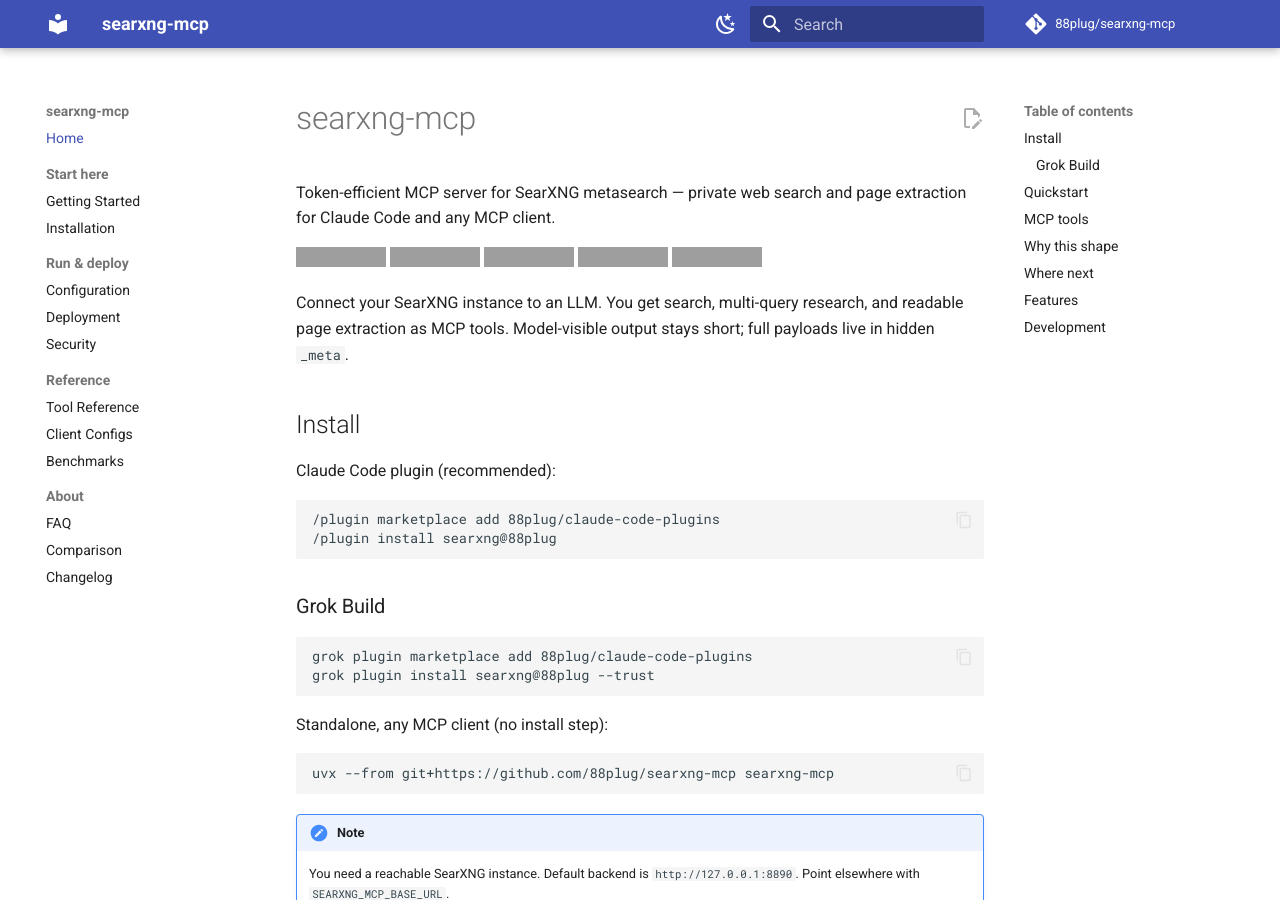
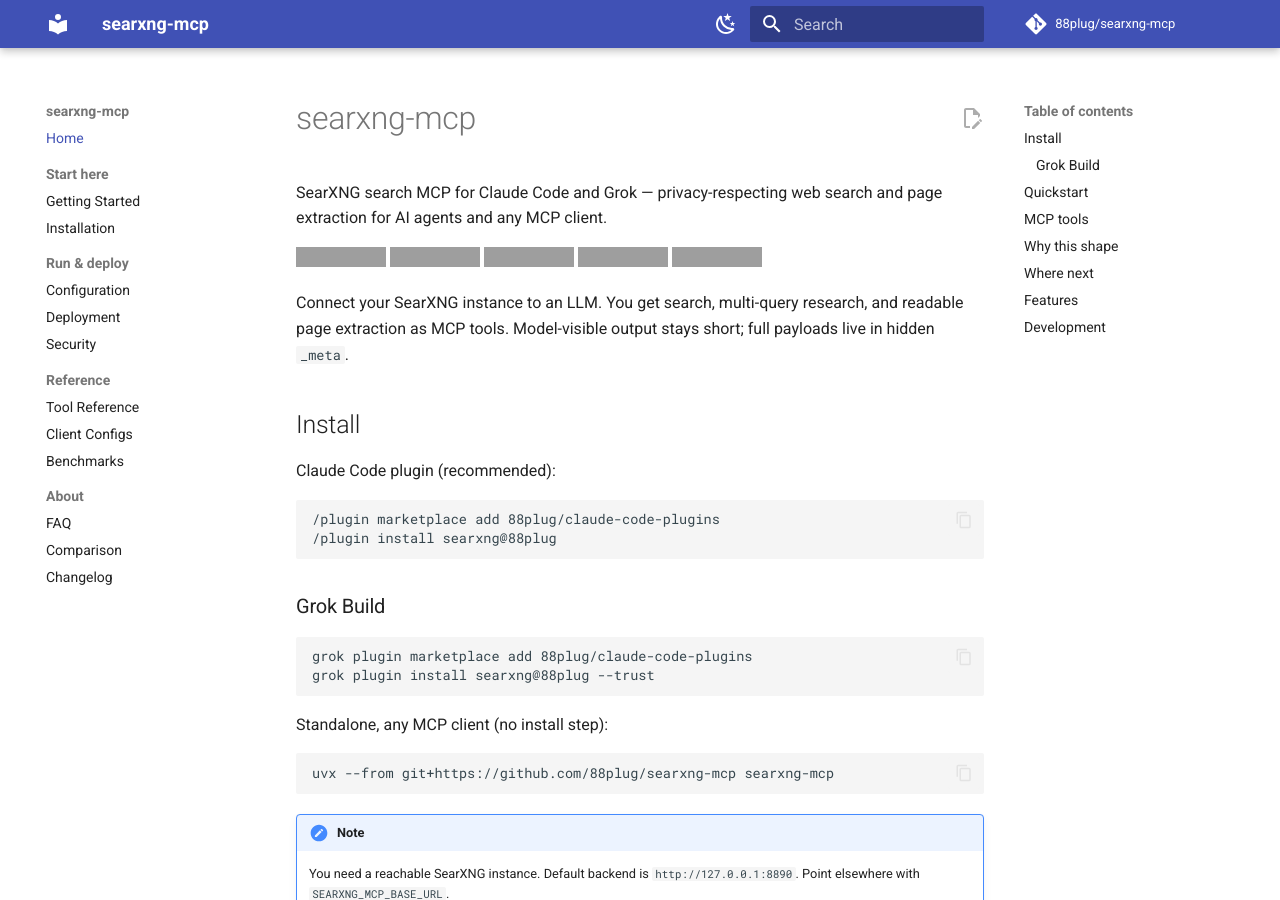
Before and after one commit to 88plug/searxng-mcp, an MkDocs documentation site: the page built from docs/index.md, in a window 1280 px wide and 900 px high, cut to the strip 0-900 px from the top of the window. Built offline with MkDocs 1.6.1 and Material for MkDocs 9.7.7, drawn with Linux system fonts in a browser that asks for light colours; comment, search, counter and statistics services are not loaded; grey boxes are pictures that could not be loaded.

Commit message:
docs(seo): dual-harness Claude Code + Grok one-liner under H1
Wave 7 growth SEO — keyword-front SearXNG search one-liner for Claude
Code and Grok; align docs/index and mkdocs site_description.

```diff
--- a/docs/index.md
+++ b/docs/index.md
@@ -1,6 +1,6 @@
 # searxng-mcp
 
-Token-efficient MCP server for SearXNG metasearch — private web search and page extraction for Claude Code and any MCP client.
+SearXNG search MCP for Claude Code and Grok — privacy-respecting web search and page extraction for AI agents and any MCP client.
 
 [![plugin-validate](https://github.com/88plug/searxng-mcp/actions/workflows/plugin-validate.yml/badge.svg)](https://github.com/88plug/searxng-mcp/actions/workflows/plugin-validate.yml)
 [![License: FSL-1.1-ALv2](https://img.shields.io/badge/license-FSL--1.1--ALv2-blue?style=flat)](https://github.com/88plug/searxng-mcp/blob/main/LICENSE)
--- a/mkdocs.yml
+++ b/mkdocs.yml
@@ -1,5 +1,5 @@
 site_name: searxng-mcp
-site_description: 'MCP server for SearXNG — privacy-respecting web search and page extraction for Claude Code, AI agents, and any MCP client.'
+site_description: 'SearXNG search MCP for Claude Code and Grok — privacy-respecting web search and page extraction for AI agents and any MCP client.'
 site_author: 88plug
 site_url: https://88plug.github.io/searxng-mcp/
 repo_url: https://github.com/88plug/searxng-mcp
```
Also changed, not shown: README.md (+1 -1 lines).
